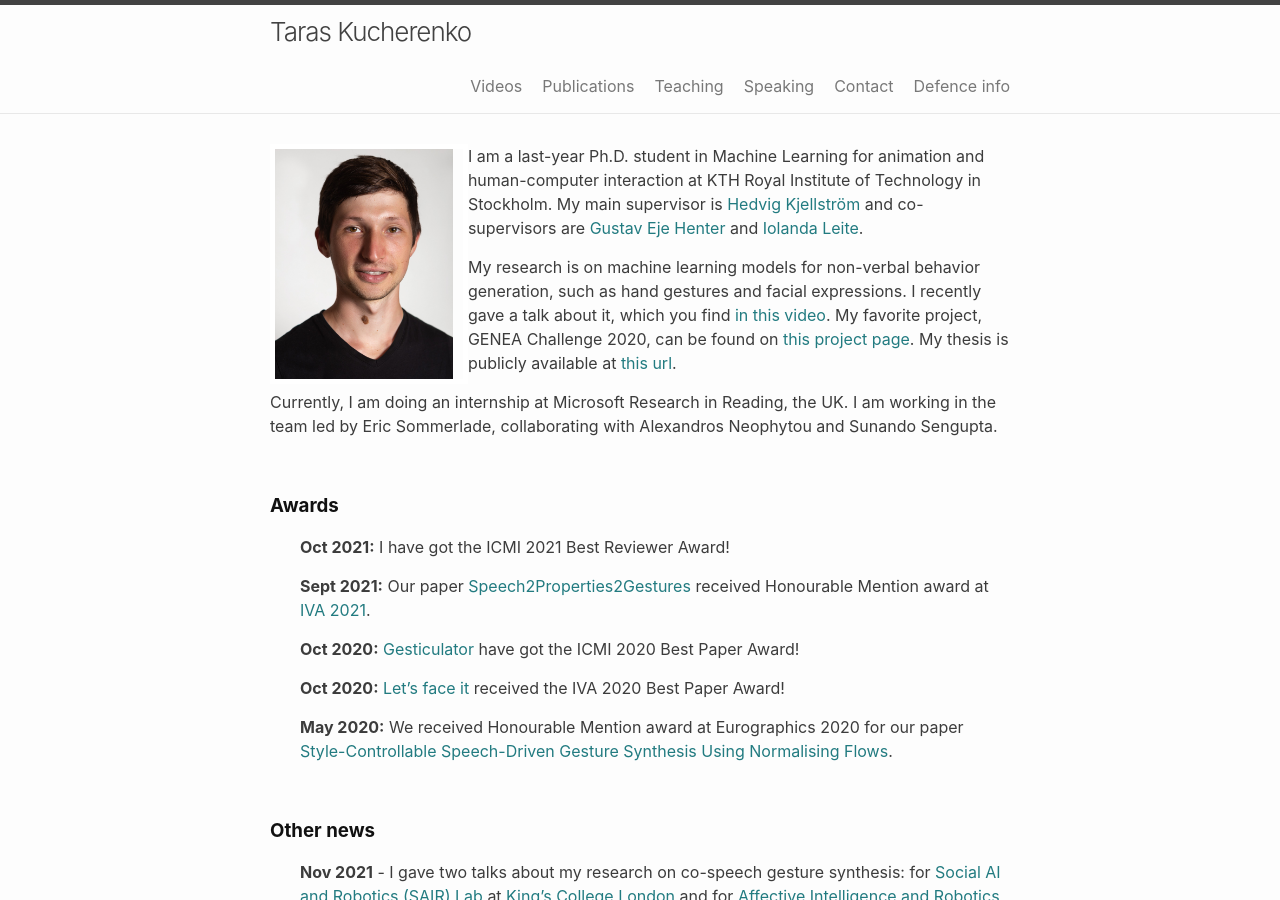
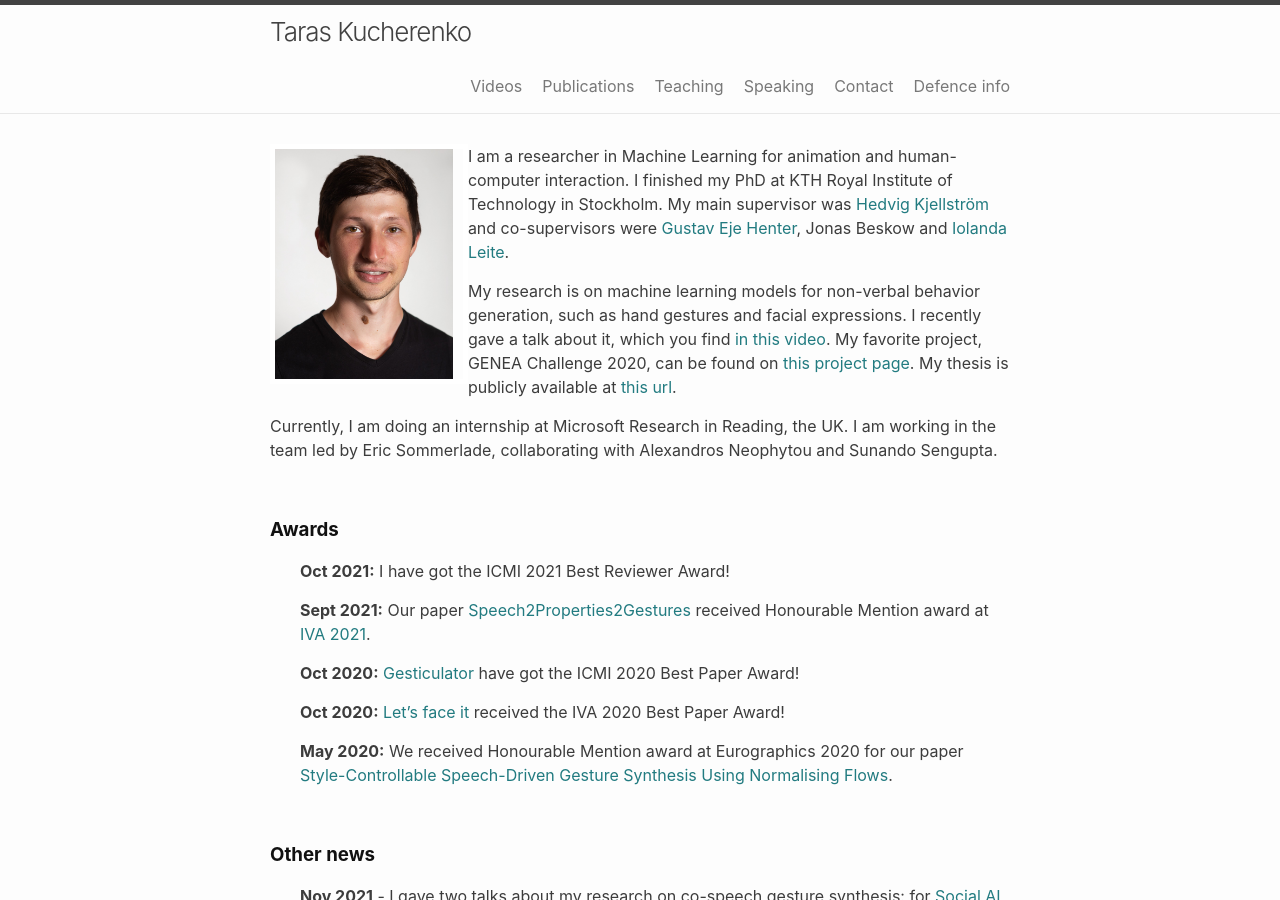
Before and after one commit to Svito-zar/Svito-zar.github.io, a Jekyll site: the page built from index.md, in a window 1280 px wide and 900 px high. Built offline with Jekyll 4.4.1, drawn with Linux system fonts in a browser that asks for light colours.

Commit message:
Update my status

```diff
--- a/index.md
+++ b/index.md
@@ -9,7 +9,7 @@ exclude: true
 
 
 <img style="float: left; border: 5px solid white; padding-right: 10px;" src="assets/Prof_pic.jpg" height="230" alt="portrait">
-I am a last-year Ph.D. student in Machine Learning for animation and human-computer interaction at KTH Royal Institute of Technology in Stockholm. My main supervisor is [Hedvig Kjellström](http://www.csc.kth.se/~hedvig/) and co-supervisors are [Gustav Eje Henter](https://people.kth.se/~ghe/) and [Iolanda Leite](https://iolandaleite.com/).
+I am a researcher in Machine Learning for animation and human-computer interaction. I finished my PhD at KTH Royal Institute of Technology in Stockholm. My main supervisor was [Hedvig Kjellström](http://www.csc.kth.se/~hedvig/) and co-supervisors were [Gustav Eje Henter](https://people.kth.se/~ghe/), Jonas Beskow and [Iolanda Leite](https://iolandaleite.com/).
 
 My research is on machine learning models for non-verbal behavior generation, such as hand gestures and facial expressions. I recently gave a talk about it, which you find [in this video](https://youtu.be/JeMwtr8pxcc). My favorite project, GENEA Challenge 2020, can be found on [this project page](https://svito-zar.github.io/GENEAchallenge2020/). My thesis is publicly available at [this url](https://www.diva-portal.org/smash/record.jsf?pid=diva2%3A1609615&dswid=9110).
 
```
